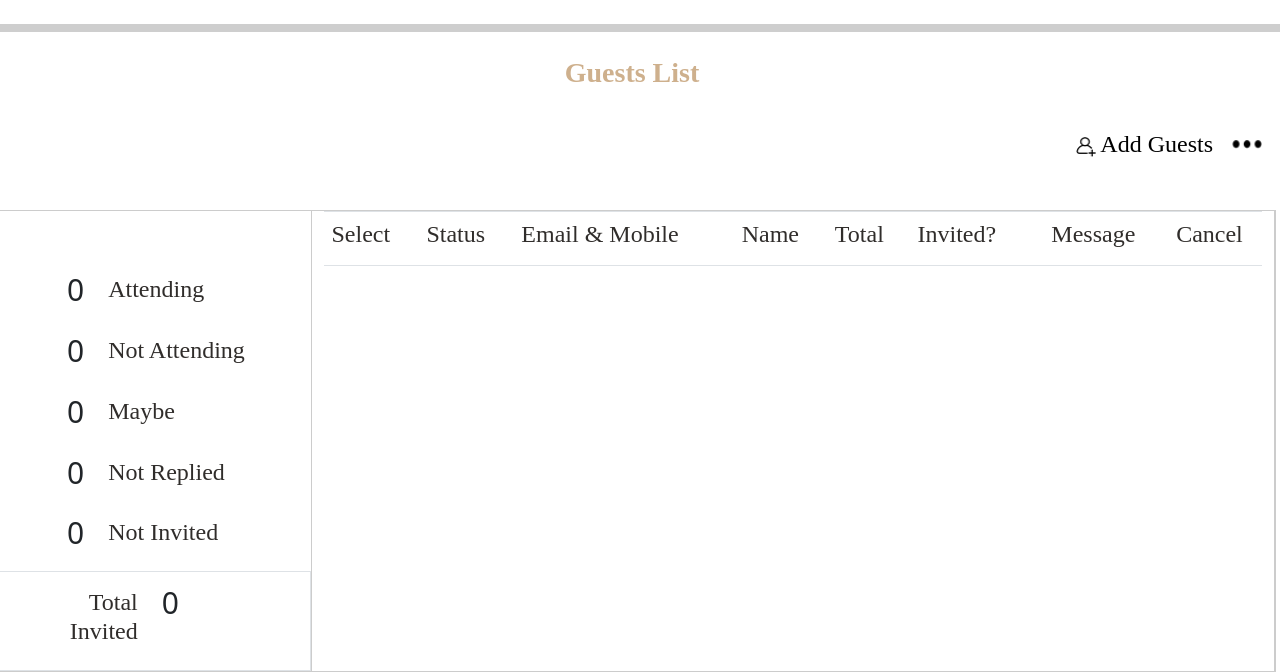
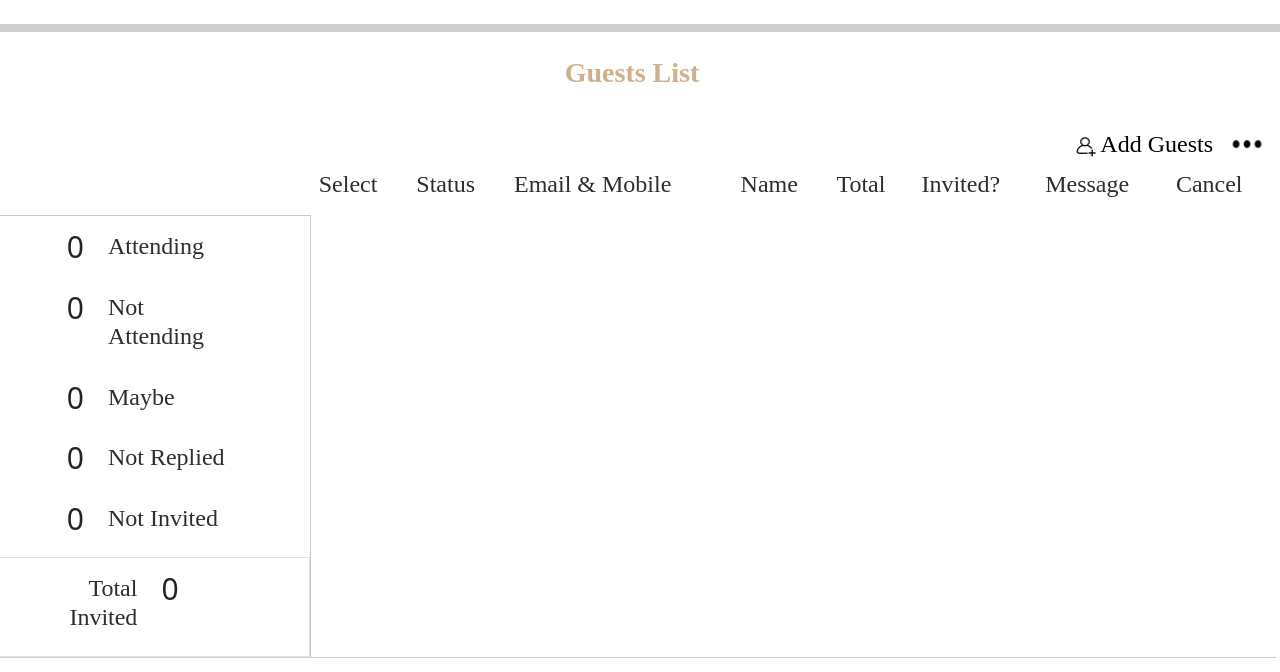
Before and after one commit to bilawalHussain5646/WeddingApp, a Flask app: page /guestslist in a window 1280 px wide. Shown: the part 238-910 px from the top of the page. Run offline with Flask 2, Linux system fonts and the light colour scheme; the visitor is signed in with stand-in values (Sample User, id 1); data that the repository does not hold is empty; some libraries are stand-ins or nearby versions.

Commit message:
Updated Guest Table

```diff
--- a/static/css/style.css
+++ b/static/css/style.css
@@ -327,6 +327,12 @@ input:focus {
 
   border-radius: 15px;
 }
+
+tbody, td, tfoot{
+  border-style:none !important;
+}
+
+
 .dropdown-item:focus{
   outline:none !important;
   background:none !important;
--- a/templates/guestslist.html
+++ b/templates/guestslist.html
@@ -910,12 +910,12 @@
   </div>
 
   <!-- Showing Status Portion -->
-  <div class="row mt-5" style="border-bottom: 1px solid #cccccc"></div>
+  <!-- <div class="row mt-5" style="border-bottom: 1px solid #cccccc"></div> -->
   <div
     class="row justify-content-center"
-    style="border: 1px solid #cccccc; border-top: 0px"
+    style="border: 1px solid #cccccc; border-top: none; border-right:none"
   >
-    <div class="col-3 mt-5">
+    <div class="col-3" style="margin-top:53px; border-top:1px solid #cccccc;border-right:1px solid #cccccc;">
       <div class="row justify-content-center py-2">
         <div class="col-2 text-end" style="font-size: 30px">{{status[1]}}</div>
         <div class="col-6 py-2">
@@ -958,12 +958,12 @@
 
     <div
       class="col-9"
-      style="border: 1px solid #cccccc; border-top: 0px; border-bottom: 0px"
+      style="border: none !important; padding:0px;"
     >
-      <div class="table-responsive" style="border-top: none">
+      <div class="table-responsive" style="border-top: none;" >
         <table class="table table-bordered w-200">
           <thead class="thead-dark">
-            <tr >
+            <tr style="border-style:none !important">
               <th
                 scope="col"
                 style="border-left: none; border-right: none; border-top: none"
@@ -1004,17 +1004,17 @@
                 scope="col"
                 style="border-left: none; border-right: none; border-top: none"
               >
-                <h4 class="text-center" >Message</h4>
+                <h4>Message</h4>
               </th>
               <th
                 scope="col"
                 style="border-left: none; border-right: none; border-top: none"
               >
-                <h4 class="text-center" >Cancel</h4>
+                <h4>Cancel</h4>
               </th>
             </tr>
           </thead>
-          <tbody id="tbody">
+          <tbody id="tbody" style="border-style:none !important; ">
             <!-- Code in script section -->
           </tbody>
         </table>
@@ -1128,8 +1128,8 @@
   for (Guest_key in Guests) {
     $("tbody").append(
       `
-        <tr >
-          <td scope="row"  >
+        <tr>
+          <td scope="row">
             <input
               type="checkbox"
               aria-label="Checkbox for following text input"
@@ -1202,7 +1202,7 @@
 
 
                 <img
-                class="my-4 ms-4"
+                class="ms-3 my-3"
                   src="static/images/message-icon.png"
                   style="width: 30px"
                   alt=""
@@ -1217,12 +1217,13 @@
         `" hidden />
 
               <button
-                class="bg-white border-0 mt-2 ms-4"
+                class="bg-white border-0"
                 type="submit"
                 name="action"
                 value="DeleteRow"
               >
                 <img
+                class="ms-2 my-2"
                   src="static/images/delete-icon.png"
                   style="width: 30px"
                   alt=""
```
